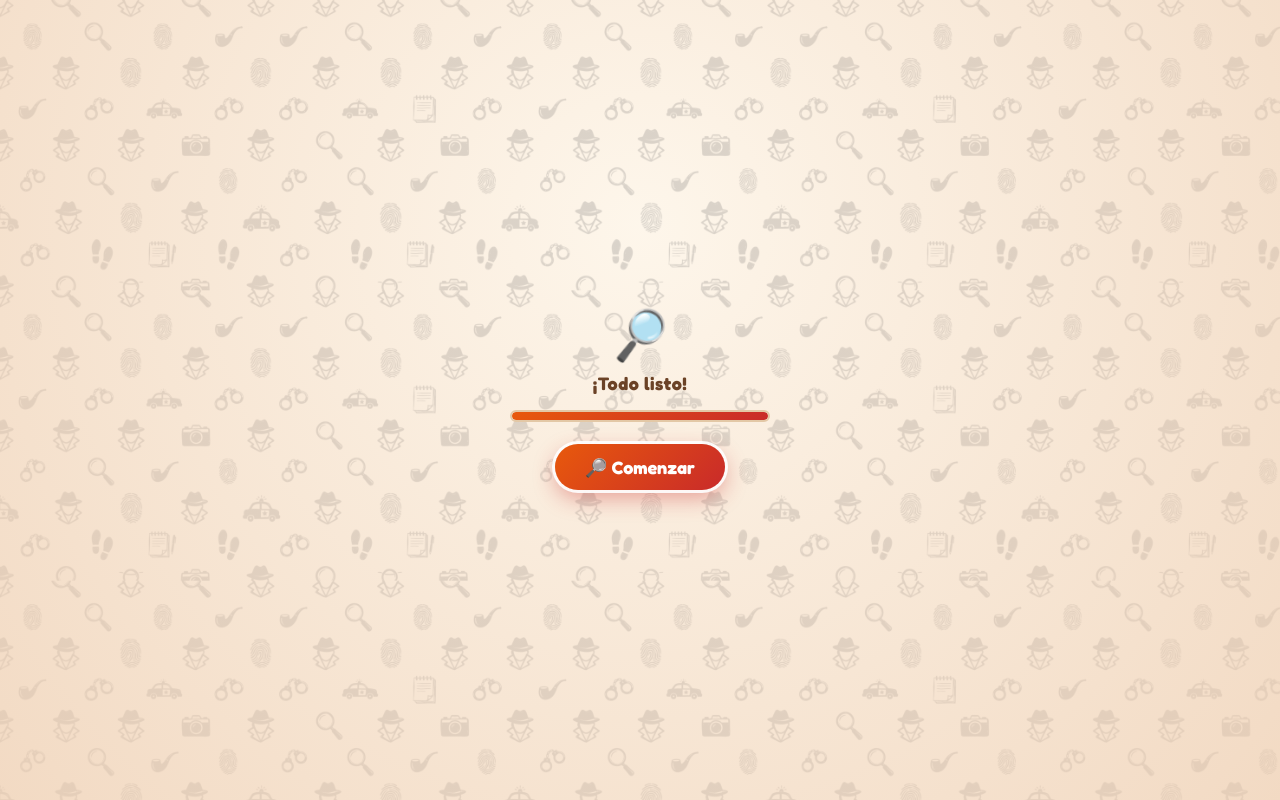
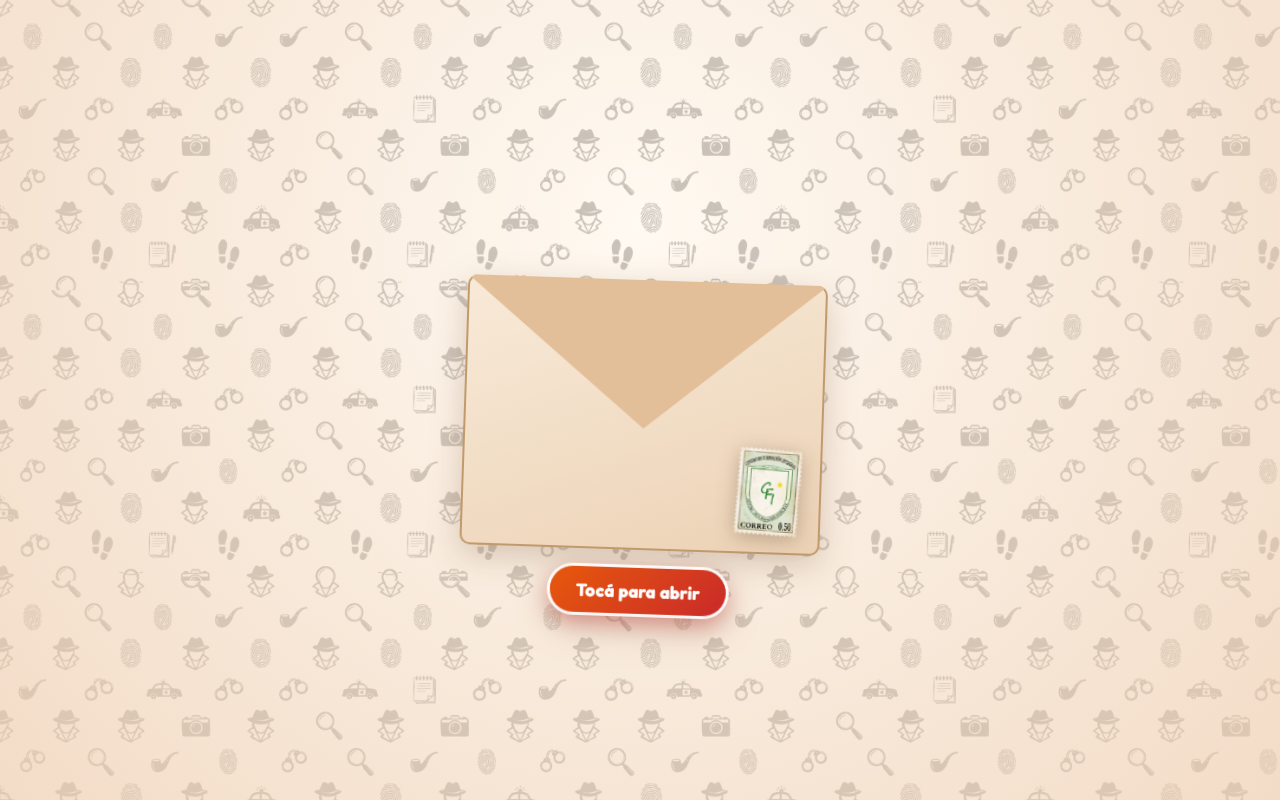
Before and after one commit to Correeee/detectives-cfi, a Next.js app: page / in a window 1280 px wide. Built offline with nearby package versions, Linux system fonts and the light colour scheme.

Commit message:
feat: la pantalla de carga avanza sola al completar, sin boton Comenzar

```diff
--- a/app/envelope.css
+++ b/app/envelope.css
@@ -200,55 +200,6 @@ body {
   font-size: 14px;
   font-weight: 600;
   color: #a8581e;
-}
-
-.loading-enter {
-  margin-top: 6px;
-  font-family: var(--font-fun);
-  font-size: 18px;
-  font-weight: 700;
-  color: #ffffff;
-  background: linear-gradient(135deg, #e8590c, #c92a2a);
-  border: 0;
-  padding: 12px 30px;
-  border-radius: 999px;
-  box-shadow:
-    0 0 0 3px rgba(255, 255, 255, 0.9),
-    0 8px 22px rgba(201, 42, 42, 0.4);
-  cursor: pointer;
-  display: inline-flex;
-  align-items: center;
-  gap: 8px;
-  transition: transform 0.15s ease, box-shadow 0.15s ease;
-  animation: loading-enter-in 0.35s cubic-bezier(0.34, 1.3, 0.64, 1);
-}
-
-.loading-enter:hover {
-  transform: scale(1.05);
-  box-shadow:
-    0 0 0 3px rgba(255, 255, 255, 0.95),
-    0 10px 28px rgba(201, 42, 42, 0.5);
-}
-
-.loading-enter:active {
-  transform: scale(0.97);
-}
-
-.loading-enter:focus-visible {
-  outline: 3px solid #ffbe0b;
-  outline-offset: 3px;
-}
-
-@keyframes loading-enter-in {
-  from {
-    transform: scale(0.85);
-    opacity: 0;
-  }
-
-  to {
-    transform: scale(1);
-    opacity: 1;
-  }
 }
 
 @keyframes loading-pulse {
--- a/app/page.tsx
+++ b/app/page.tsx
@@ -19,7 +19,6 @@ export default function Page() {
   const [cargando, setCargando] = useState(true);
   const [saliendo, setSaliendo] = useState(false);
   const [progreso, setProgreso] = useState(0);
-  const [listo, setListo] = useState(false);
   const timerRef = useRef<ReturnType<typeof setTimeout> | null>(null);
   const audioRef = useRef<HTMLAudioElement | null>(null);
   const stageRef = useRef<HTMLElement | null>(null);
@@ -45,7 +44,16 @@ export default function Page() {
       if (cancelado) return;
       cargados += 1;
       setProgreso(Math.round((cargados / total) * 100));
-      if (cargados >= total) setListo(true);
+
+      // Al completar, la pantalla se cierra sola y da paso a la experiencia
+      if (cargados >= total) {
+        window.setTimeout(() => {
+          if (!cancelado) setSaliendo(true);
+        }, 350);
+        window.setTimeout(() => {
+          if (!cancelado) setCargando(false);
+        }, 800);
+      }
     };
 
     imagenes.forEach((src) => {
@@ -93,16 +101,11 @@ export default function Page() {
     if (!cargando) return;
     const seguridad = window.setTimeout(() => {
       setProgreso(100);
-      setListo(true);
+      setSaliendo(true);
+      setCargando(false);
     }, 12000);
     return () => window.clearTimeout(seguridad);
   }, [cargando]);
-
-  // El usuario toca "Comenzar": se desvanece la pantalla y arranca la experiencia
-  const entrar = useCallback(() => {
-    setSaliendo(true);
-    window.setTimeout(() => setCargando(false), 450);
-  }, []);
 
   const iniciarAudio = useCallback(() => {
     const audio = audioRef.current;
@@ -362,19 +365,11 @@ export default function Page() {
             <span className="loading-stamp" aria-hidden="true">
               🔎
             </span>
-            <p className="loading-title">
-              {listo ? '¡Todo listo!' : 'Preparando el caso…'}
-            </p>
+            <p className="loading-title">Preparando el caso…</p>
             <div className="loading-bar" aria-hidden="true">
               <div className="loading-bar-fill" style={{ width: `${progreso}%` }} />
             </div>
-            {listo ? (
-              <button type="button" className="loading-enter" onClick={entrar}>
-                🔎 Comenzar
-              </button>
-            ) : (
-              <p className="loading-percent">{progreso}%</p>
-            )}
+            <p className="loading-percent">{progreso}%</p>
           </div>
         </div>
       )}
```
Also changed, not shown: 2 other files (tests, documents, lock files or other folders).
